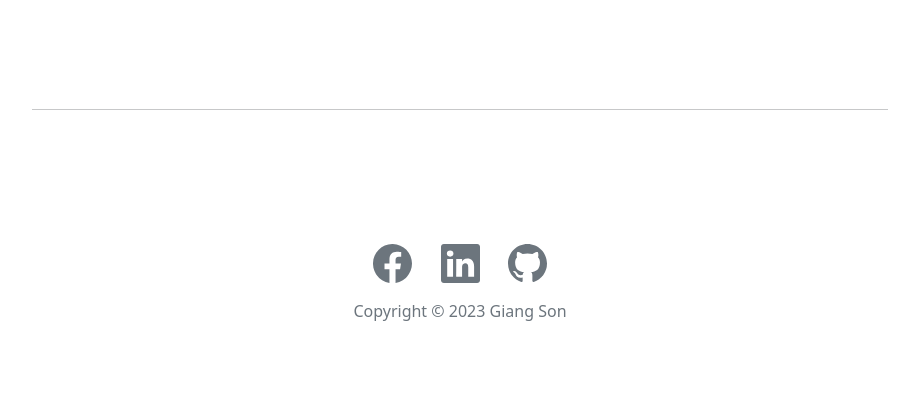
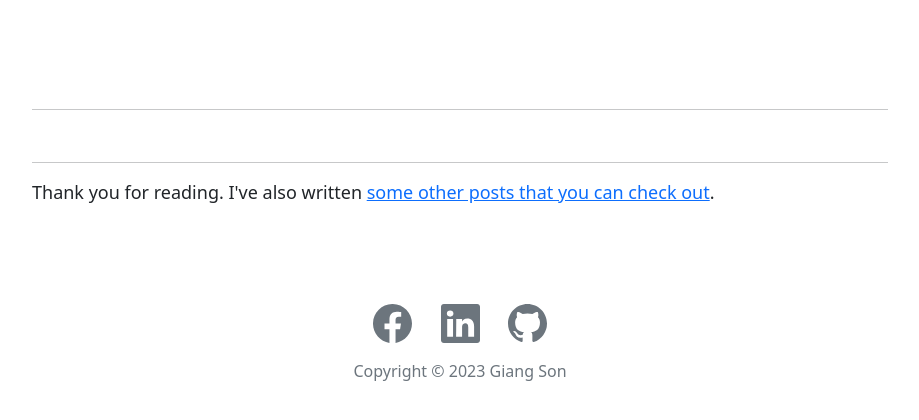
Before and after one commit to giangson19/blog_website, a Django app: template blog/templates/blog/post.html in a window 1280 px wide. Shown: the part 233-653 px from the top of the page, without its empty margins (180-1099 px from the left). Run offline with Django 4.2, Linux system fonts and the light colour scheme; the template is opened without the code that fills it, so the values that code supplies are empty; parts of the project's set-up code (start-up, migrations or seed data) failed here and were passed over; some libraries are stand-ins or nearby versions.

Commit message:
Add thank you note at end of post

```diff
--- a/blog/templates/blog/post.html
+++ b/blog/templates/blog/post.html
@@ -20,6 +20,7 @@
                     {{ post.content | safe }}
                 </div>
             </div>
+            <hr>  <p> Thank you for reading. I've also written  <a href="{% url 'all_posts' %}">some other posts that you can check out</a>. </p>
         </div>
     </article>
 </div>
```
